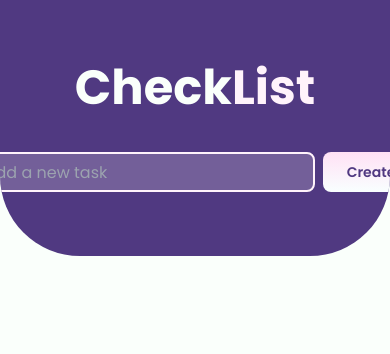
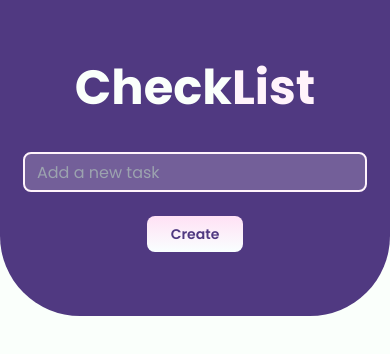
Before and after one commit to biancavictorino/todo-app, a React (Vite) app: page / in a window 390 px wide. Shown: the top 354 px of the page. Built offline with nearby package versions, Linux system fonts and the light colour scheme.

Commit message:
modified form

```diff
--- a/src/Components/Header.jsx
+++ b/src/Components/Header.jsx
@@ -21,10 +21,10 @@ const Header = ({onAddTask}) => {
             <h1 className='text-tertiary-color font-bold text-5xl'>Check</h1>
             <h1 className='text-secondary-color font-bold text-5xl'>List</h1>
         </div>
-        <div className='px-8 w-screen flex items-center justify-center'>
-            <form action="" onSubmit={handleSubmit} className='flex flex-row gap-2'>
+        <div className='mx-8 w-auto flex items-center justify-center'>
+            <form action="" onSubmit={handleSubmit} className='flex flex-col justify-center items-center gap-6 lg:flex-row lg:gap-2'>
                 <input className='px-3 rounded-lg h-10 border-2 border-secondary-color bg-secondary-color bg-opacity-20 text-secondary-color lg:w-96' required placeholder='Add a new task' type="text" value={title} onChange={onChangeTitle} />
-                <button className='bg-custom-gradient px-6 rounded-lg text-sm font-semibold flex flex-row items-center gap-2'>
+                <button className='justify-center bg-custom-gradient px-6 rounded-lg text-sm font-semibold flex flex-row items-center gap-2 w-24 h-9'>
                     Create
                 </button>
             </form>
```
